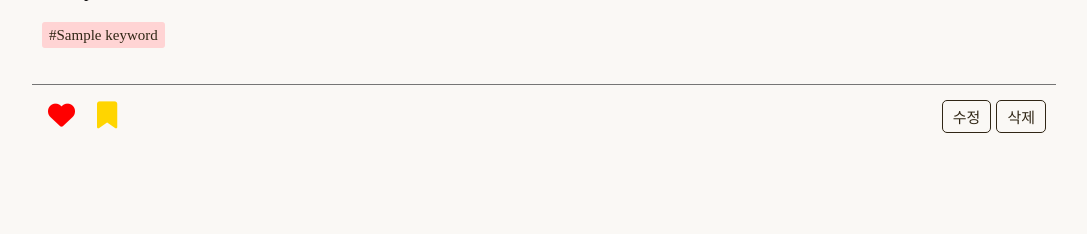
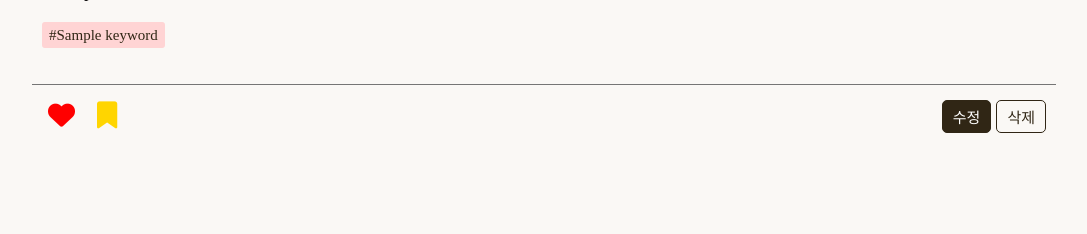
Before and after one commit to piro17-Archive/FilmArchive, a Django app: page /framedetail/1 in a window 1280 px wide, with the pointer over the restyled element. Shown: the part 566-800 px from the top of the page, without its empty margins (96-1183 px from the left). Run offline with Django 4.2, Linux system fonts and the light colour scheme; a user stored in the database is signed in; tables that the repository leaves empty hold one stand-in row (values such as "Sample post"); grey boxes marked "Sample" are stand-in pictures; some libraries are stand-ins or nearby versions; some web fonts are replaced.

Commit message:
[design] 제작프레임 디테일 버튼 hover

```diff
--- a/static/css/frame.css
+++ b/static/css/frame.css
@@ -1463,6 +1463,13 @@
   color: var(--main-color);
 }
 
+.framedetail__update:hover,
+.framedetail__delete .openBtn:hover{
+  background-color: var(--main-color);
+  color: white;
+  outline: none;
+  transition: 0.2s;
+}
 
 /* frameupdate */
 @media screen and (max-width: 480px) {
```
